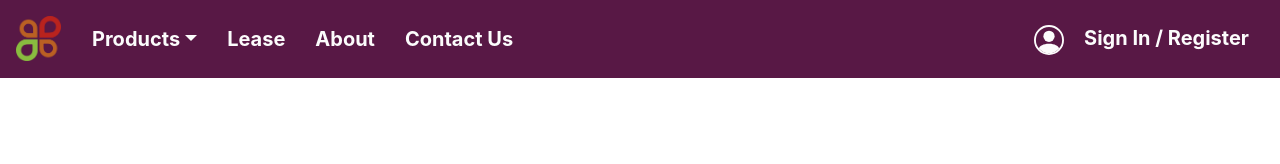
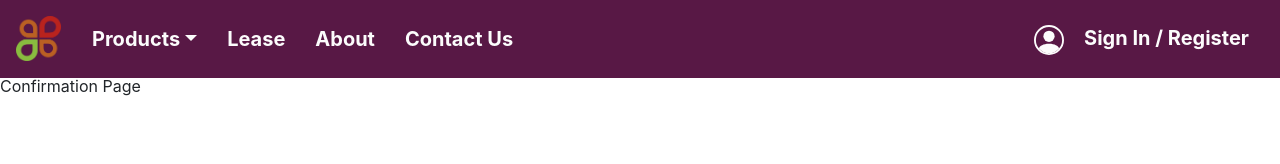
Before and after one commit to ketanmalik/Final-Project, a React (Create React App) app in the folder web-des-final-project/: page /confirmation in a window 1280 px wide. Shown: the top 164 px of the page. Built offline with nearby package versions, Linux system fonts and the light colour scheme; no server answers; the HTML template or start-up script is replaced by a standard one.

Commit message:
managing-history

```diff
--- a/web-des-final-project/src/components/Checkout/Checkout.js
+++ b/web-des-final-project/src/components/Checkout/Checkout.js
@@ -26,12 +26,13 @@ class Checkout extends Component {
   async componentDidMount() {
     let cartInfo = await CartInfo.getCartObjs();
     let userInfo = await UserInfo.getUserInfoObj();
-    userInfo.cartInfo = cartInfo;
     UserInfo.setUserInfoObj(userInfo);
     if (!userInfo || !userInfo.fName) {
       this.props.history.push("/");
       return;
     }
+    userInfo.cartInfo = cartInfo;
+
     let price = cartInfo.price;
     console.log("user", userInfo);
 
@@ -119,6 +120,8 @@ class Checkout extends Component {
             safeToProceed: true,
           });
           UserInfo.setUserInfoObj(userInfo);
+          const history = this.props.history.entries;
+          this.props.history.replace("/confirmation", "/checkout");
         })
         .catch((err) => {
           console.log(err.response);
--- /dev/null
+++ b/web-des-final-project/src/components/Checkout/ConfirmationPage.js
@@ -0,0 +1,7 @@
+import React from "react";
+
+const confirmationPage = (props) => {
+  return <div>Confirmation Page</div>;
+};
+
+export default confirmationPage;
--- a/web-des-final-project/src/components/Pages/Pages.js
+++ b/web-des-final-project/src/components/Pages/Pages.js
@@ -8,6 +8,7 @@ import Inventory from "../Inventory/Inventory";
 import UserSignIn from "../UserSignIn/UserSignIn";
 import Dashboard from "../Dashboard/Dashboard";
 import Checkout from "../Checkout/Checkout";
+import ConfirmationPage from "../Checkout/ConfirmationPage";
 
 export const home = (props) => <Home {...props} />;
 
@@ -26,3 +27,5 @@ export const layout = (props) => <Layout {...props} />;
 export const dashboard = (props) => <Dashboard {...props} />;
 
 export const checkout = (props) => <Checkout {...props} />;
+
+export const confirmationPage = (props) => <ConfirmationPage {...props} />;
--- a/web-des-final-project/src/containers/MainContent/MainContent.js
+++ b/web-des-final-project/src/containers/MainContent/MainContent.js
@@ -9,6 +9,7 @@ import {
   userSignIn as UserSignIn,
   dashboard as Dashboard,
   checkout as Checkout,
+  confirmationPage as ConfirmationPage,
 } from "../../components/Pages/Pages";
 
 class MainContent extends Component {
@@ -48,6 +49,10 @@ class MainContent extends Component {
           path="/checkout"
           render={(routeProps) => <Checkout {...routeProps} />}
         />
+        <Route
+          path="/confirmation"
+          render={(routeProps) => <ConfirmationPage {...routeProps} />}
+        />
       </Switch>
     );
   }
```
